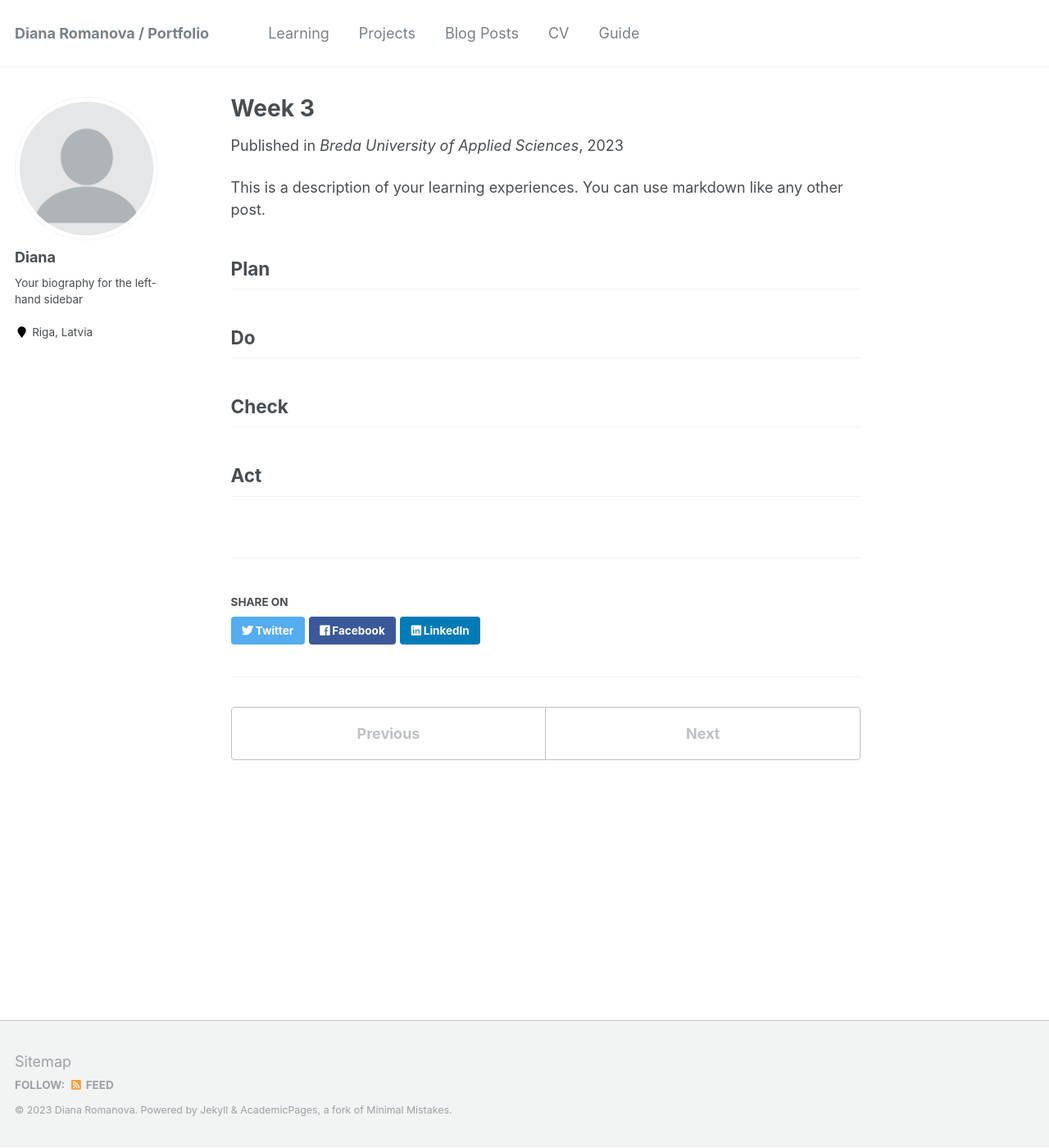
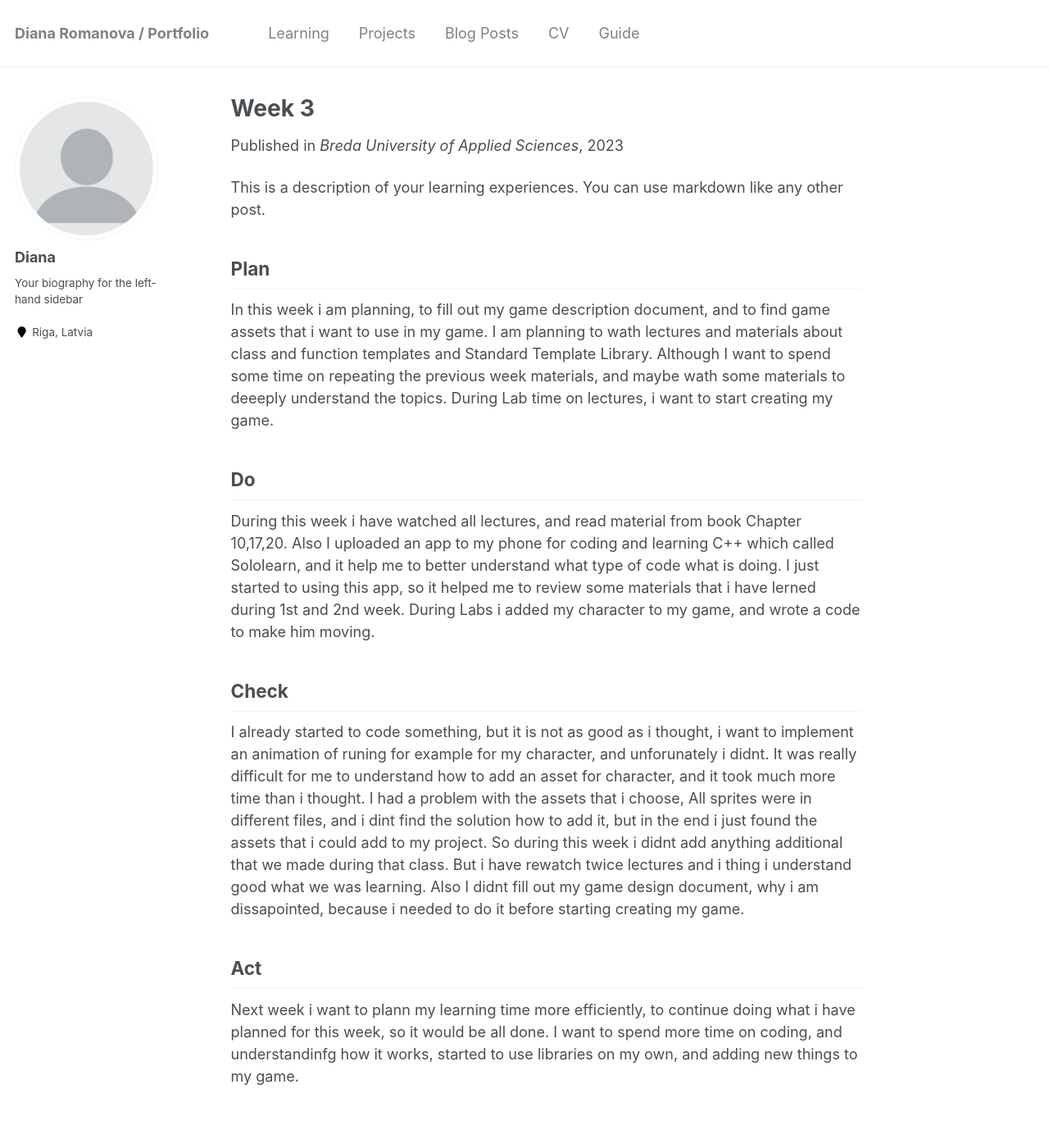
Before and after one commit to DiaRomanova/DiaRomanova.github.io, a Jekyll site: the page built from _learning/week-3.md, in a window 1280 px wide and 1400 px high. Shown: the whole window at 82% size. Built offline with Jekyll 4.4.1, drawn with Linux system fonts in a browser that asks for light colours.

Commit message:
Week 2 and Week 3

```diff
--- a/_learning/week-3.md
+++ b/_learning/week-3.md
@@ -17,6 +17,8 @@ NOTE: Fill this section in at the beginning of the week!
 
 What do you plan to do this week? What new knowledge do you want to acquire? Do you want to follow any of the learning units for the course? Do you want to work on the assignment for the course? How much time do you estimate you will spend on these tasks?
 -->
+In this week i am planning, to fill out my game description document, and to find game assets that i want to use in my game. I am planning to wath lectures and materials about class and function templates and Standard Template Library. Although I want to spend some time on repeating the previous week materials, and maybe wath some materials to deeeply understand the topics.
+During Lab time on lectures, i want to start creating my game.
 
 ## Do
 
@@ -27,6 +29,9 @@ What were you actually able to accomplish? Was it more or less than what you pla
 
 Provide as much context as possible. Use code snippets or take screenshots of what you were able to accomplish. Please provide references to any additional sources of information that helped you.
 -->
+During this week i have watched all lectures, and read material from book Chapter 10,17,20. Also I uploaded an app to my phone for coding and learning C++ which called Sololearn, and it help me to better understand what type of code what is doing. I just started to using this app, so it helped me to review some materials that i have lerned during 1st and 2nd week.
+During Labs i added my character to my game, and wrote a code to make him moving.
+
 
 ## Check
 
@@ -41,6 +46,10 @@ Did you give anyone else feedback? Who did you give feedback to? How did they re
 
 NOTE: Any source of feedback is feedback!
 -->
+I already started to code something, but it is not as good as i thought, i want to implement an animation of runing for example for my character, and unforunately i didnt. It was really difficult for me to understand how to add an asset for character, and it took much more time than i thought.
+I had a problem with the assets that i choose, All sprites were in different files, and i dint find the solution how to add it, but in the end i just found the assets that i could add to my project. So during this week i didnt add anything additional that we made during that class.
+But i have rewatch twice lectures and i thing i understand good what we was learning.
+Also I didnt fill out my game design document, why i am dissapointed, because i needed to do it before starting creating my game.
 
 ## Act
 
@@ -51,3 +60,4 @@ What action points can you identify from this week? What would you like to impro
 
 If your planned time estimates were not accurate, what would you do to improve them?
 -->
+Next week i want to plann my learning time more efficiently, to continue doing what i have planned for this week, so it would be all done. I want to spend more time on coding, and understandinfg how it works, started to use libraries on my own, and adding new things to my game.
```
Also changed, not shown: _learning/week-2.md (+3 -1 lines).
